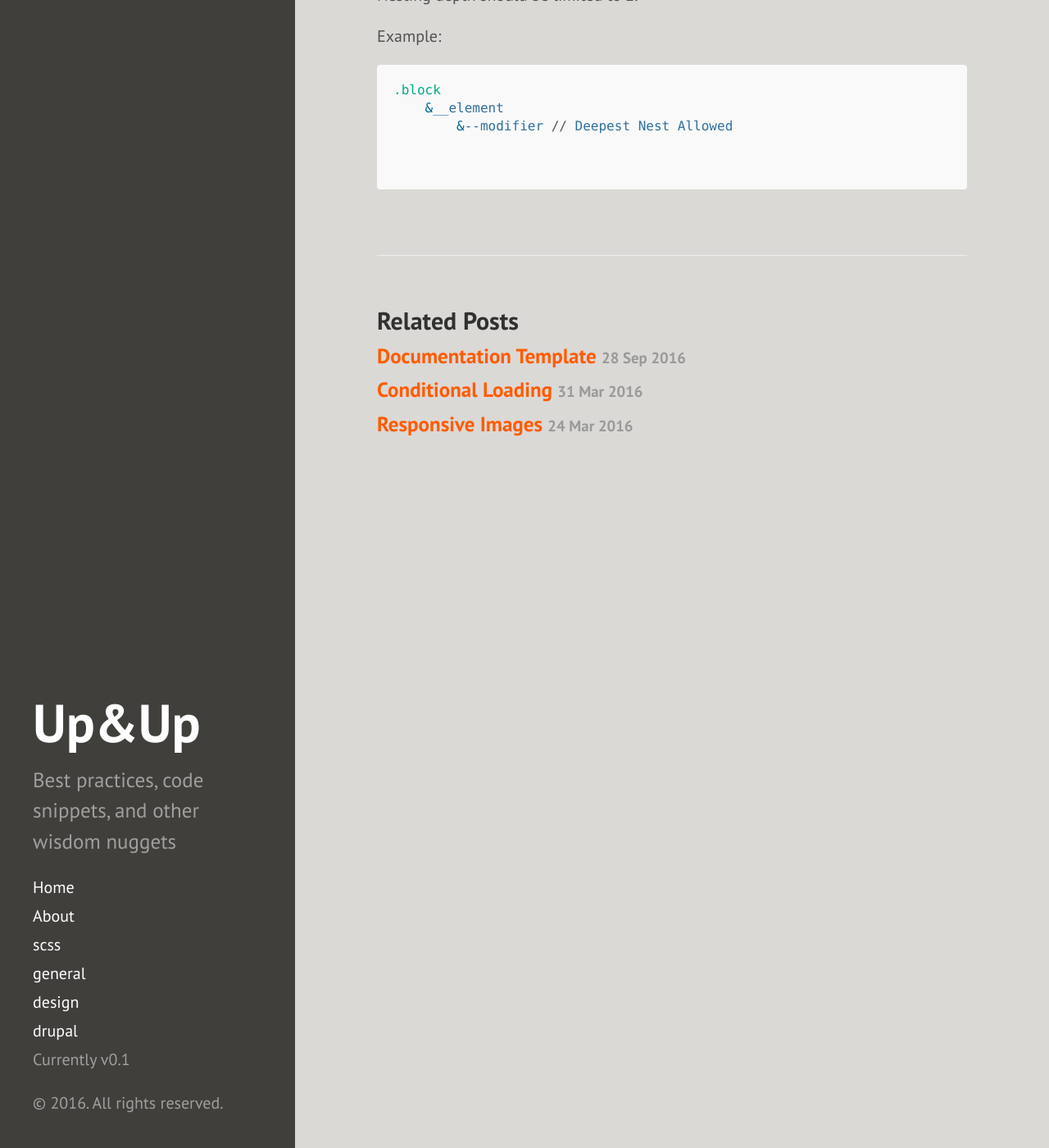
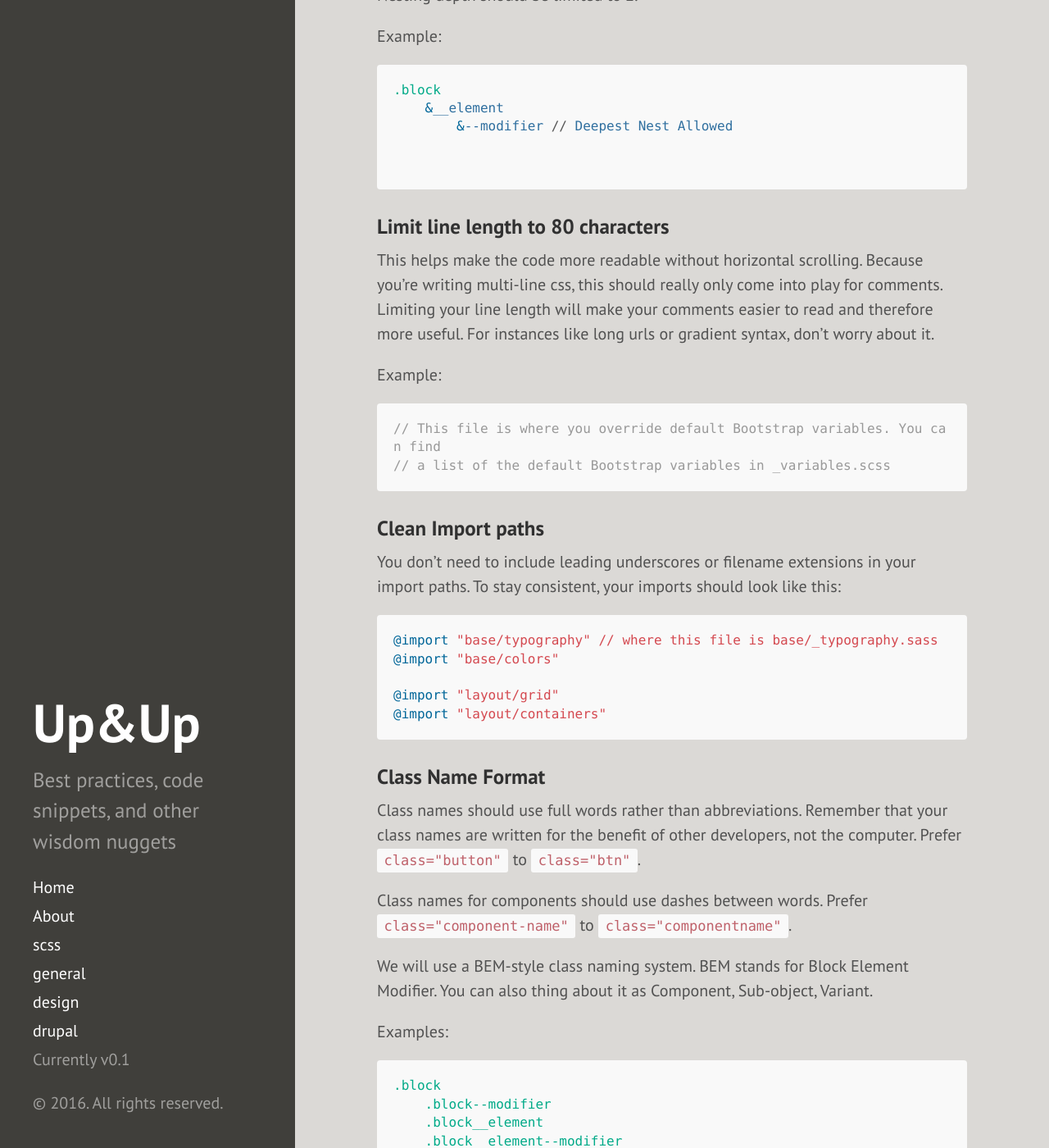
Before and after one commit to mergeweb/best_practices, a Jekyll site: the page built from _posts/2016-11-01-css-standards.md, in a window 1280 px wide and 1400 px high, scrolled down 2882 px. Shown: the whole window at 82% size. Built offline with Jekyll 4.4.1, drawn with Linux system fonts in a browser that asks for light colours; Markdown is read by kramdown in place of the engine named in the settings; some of the changed text lies outside the part shown.

Commit message:
Update css standards

````diff
--- a/_posts/2016-11-01-css-standards.md
+++ b/_posts/2016-11-01-css-standards.md
@@ -88,3 +88,52 @@ Example:
 
 
 ```
+
+### Limit line length to 80 characters
+This helps make the code more readable without horizontal scrolling. Because you're writing multi-line css, this should really only come into play for comments. Limiting your line length will make your comments easier to read and therefore more useful. For instances like long urls or gradient syntax, don't worry about it.
+
+Example:
+```sass
+// This file is where you override default Bootstrap variables. You can find
+// a list of the default Bootstrap variables in _variables.scss
+```
+
+### Clean Import paths
+You don't need to include leading underscores or filename extensions in your import paths. To stay consistent, your imports should look like this:
+
+```sass
+@import "base/typography" // where this file is base/_typography.sass
+@import "base/colors"
+
+@import "layout/grid"
+@import "layout/containers"
+```
+
+### Class Name Format
+Class names should use full words rather than abbreviations. Remember that your class names are written for the benefit of other developers, not the computer. Prefer `class="button"` to `class="btn"`.
+
+Class names for components should use dashes between words. Prefer `class="component-name"` to `class="componentname"`.
+
+We will use a BEM-style class naming system. BEM stands for Block Element Modifier. You can also thing about it as Component, Sub-object, Variant.
+
+Examples:
+```sass
+.block
+    .block--modifier
+    .block__element
+    .block__element--modifier
+
+
+.component-name
+    .component-name--variant
+    .component-name__sub-object
+    .component-name__sub-object--variant
+
+
+.component-name
+    &--variant
+    &__sub-object
+    &__sub-object--variant
+```
+
+<i>Source: [Drupal 8 CSS Architecture | Class Name Formatting](https://www.drupal.org/docs/develop/standards/css/css-architecture-for-drupal-8#formatting)</i>
````
